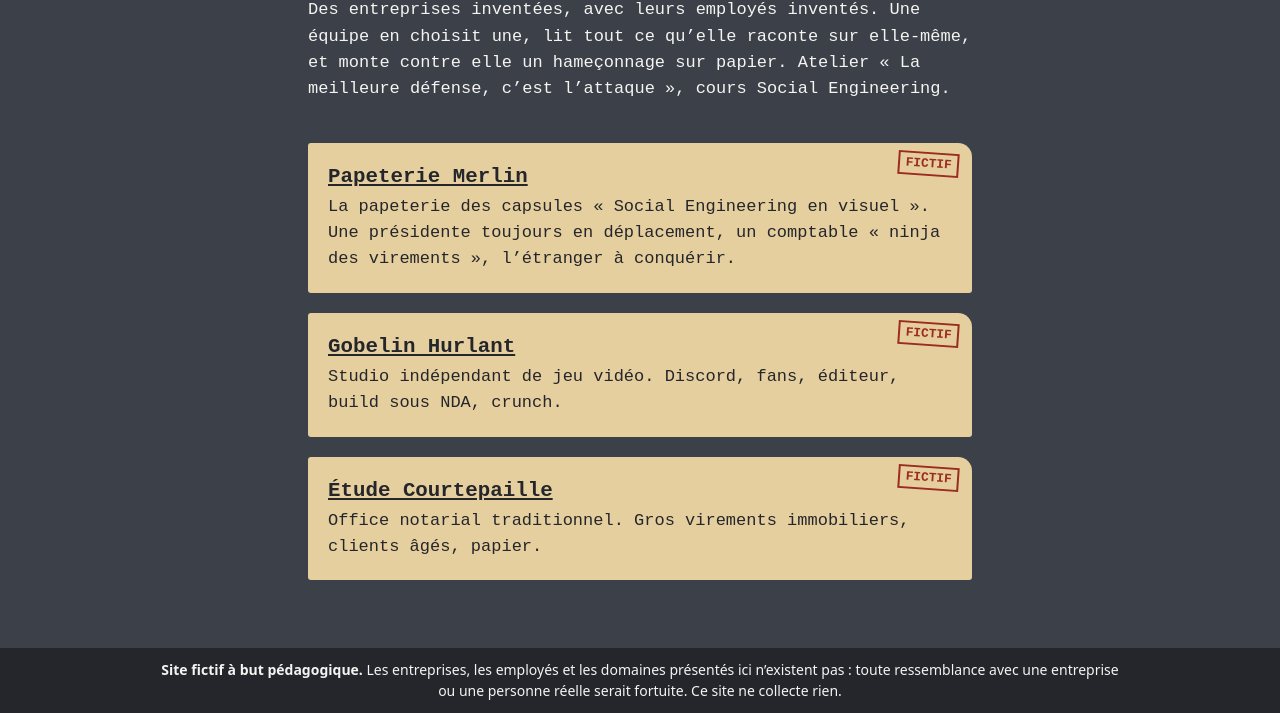
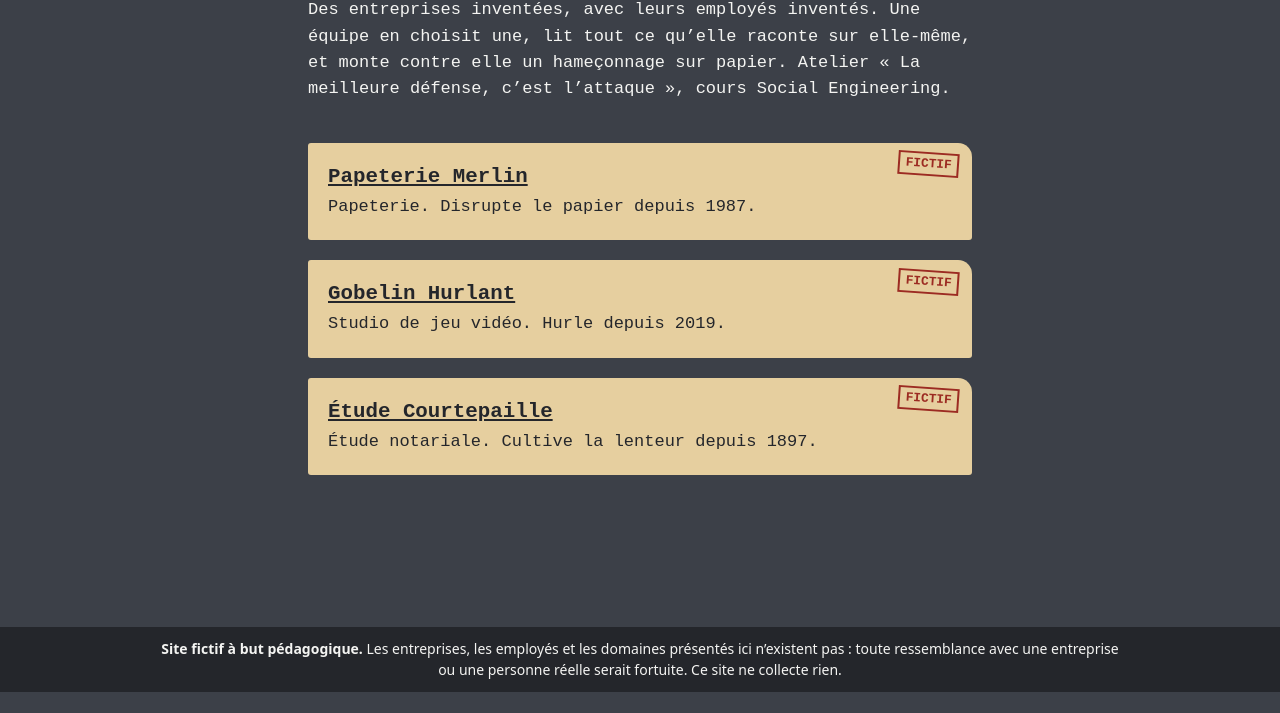
Before and after one commit to JavaKhanStudio/Entreprises_Fictives, a plain HTML site: page index.html in a window 1280 px wide. Shown: the part 108-821 px from the top of the page. After the commit the page ends 800 px from the top, so only its background shows below. Drawn offline with Linux system fonts and the light colour scheme.

Commit message:
Root index: the short description under each company, Simon's fig. 8
r10: same shape on every folder, trade then one line, so a team can choose
at a glance. Take A from tools/index_takes.py, word for word.

Co-Authored-By: Claude Opus 5.5 <noreply@anthropic.com>
Persona: Cass Opsec
Session: cass-fedora-entreprises-fictives-14

```diff
--- a/index.html
+++ b/index.html
@@ -15,15 +15,15 @@
     <ul class="entreprises">
       <li>
         <h2><a href="merlin/index.html">Papeterie Merlin</a></h2>
-        <p>La papeterie des capsules « Social Engineering en visuel ». Une présidente toujours en déplacement, un comptable « ninja des virements », l’étranger à conquérir.</p>
+        <p>Papeterie. Disrupte le papier depuis 1987.</p>
       </li>
       <li>
         <h2><a href="gobelin/index.html">Gobelin Hurlant</a></h2>
-        <p>Studio indépendant de jeu vidéo. Discord, fans, éditeur, build sous NDA, crunch.</p>
+        <p>Studio de jeu vidéo. Hurle depuis 2019.</p>
       </li>
       <li>
         <h2><a href="courtepaille/index.html">Étude Courtepaille</a></h2>
-        <p>Office notarial traditionnel. Gros virements immobiliers, clients âgés, papier.</p>
+        <p>Étude notariale. Cultive la lenteur depuis 1897.</p>
       </li>
     </ul>
   </main>
```
